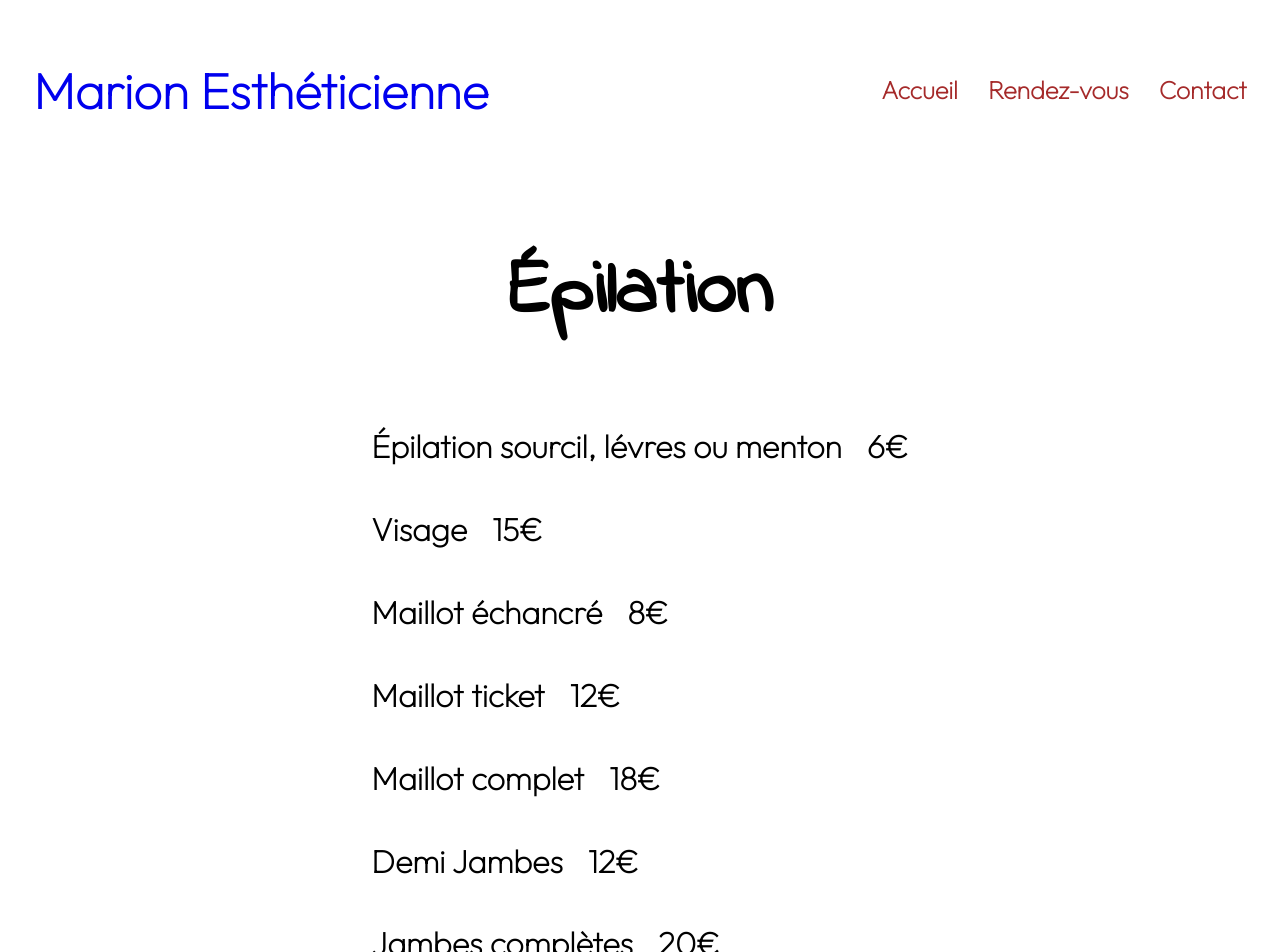
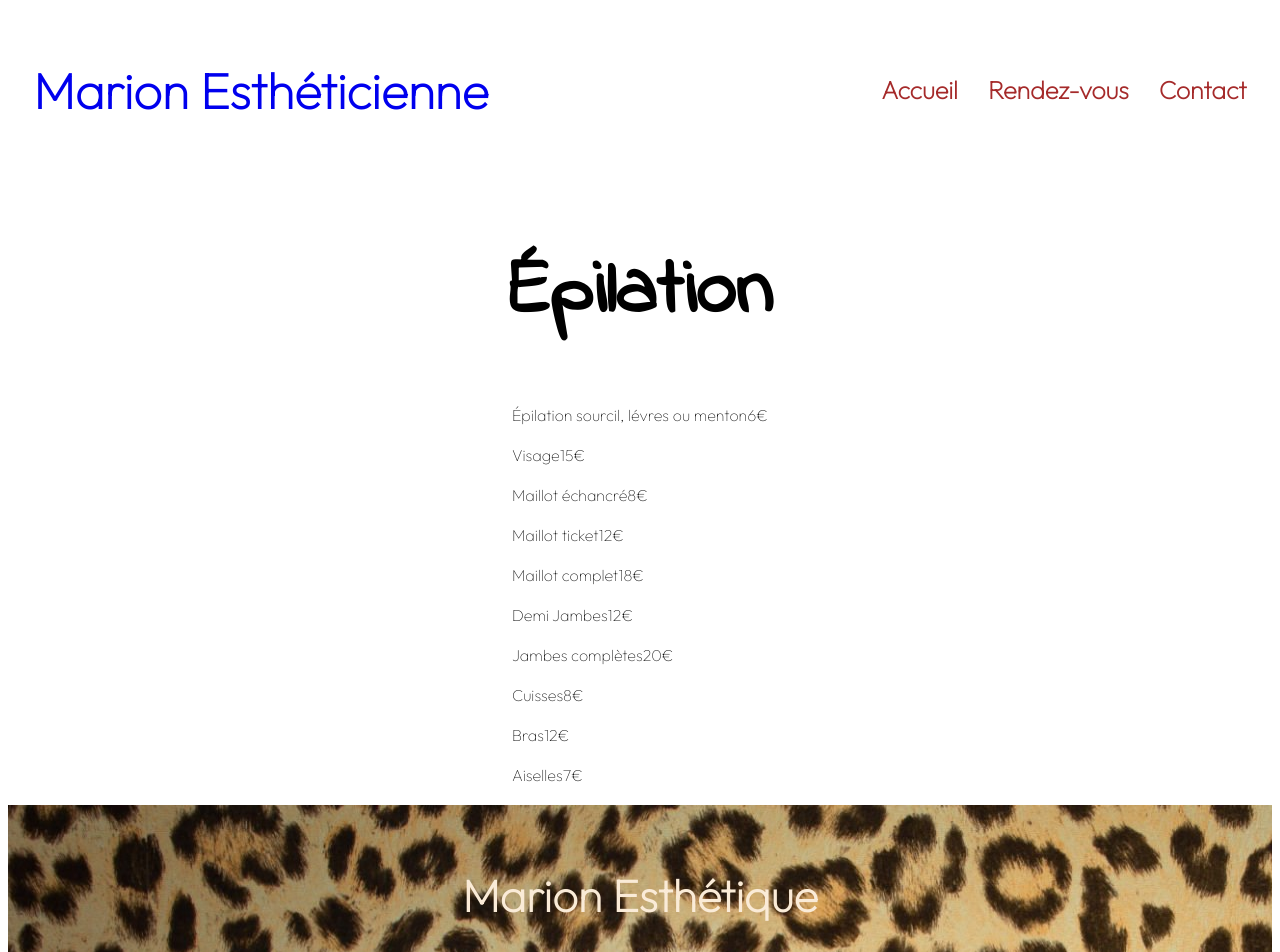
Before and after one commit to LeslieLobry/marion-projet, a React (Create React App) app: page /Prestation/1 in a window 1280 px wide. Shown: the top 952 px of the page. Built offline with nearby package versions, Linux system fonts and the light colour scheme.

Commit message:
suite
suite

```diff
--- /dev/null
+++ b/src/Components/Accordeon/accordeon.jsx
@@ -0,0 +1,30 @@
+import {useState} from "react";
+import "../Accordeon/accordeon.css"
+import chevron from "../../Assets/chevron.png"
+
+
+
+function Accordeon ({title, content}){
+    const [ open, close] = useState(false);
+    // if (content=== null){
+    //     <div className=""
+    // }
+
+    return (
+        <div className="accordion-container">
+            <div className="accordion"onClick={
+            ()=>close(!open)
+            }>
+            <div className="accordion-title" >{title}
+            </div>
+            <div className="chevron">
+            {close &&<img className={open ? 'chevron chevron_up':'chevron chevron_down'} src={chevron} alt="kasa"></img>}
+            </div>
+            </div>
+            <div className="accordion-content">
+               {open && <p>{content}</p>}
+            </div>
+        </div>
+    )
+ }
+ export default Accordeon
--- a/src/Components/Element/elements.jsx
+++ b/src/Components/Element/elements.jsx
@@ -1,91 +1,71 @@
 import prestation from "../../data/prestation.json"
 import { useParams } from "react-router-dom";
 import "../Element/elements.css"
+import Accordeon from "../Accordeon/accordeon";
 
 function Presta (){
 const { id } = useParams();
 const product = prestation.find((item) => item.id === id)
-const {presta1, presta2, presta3, presta4, presta5, presta6,presta7, presta8, presta9,presta10 }=product
+const {presta1, presta2, presta3, presta4, presta5, presta8, presta6, presta7, presta9, presta10 }=product
     return(
             <div className="contenant">
-            <div className="elmt">
-                <div className="nom">
-                    <h1>{presta1.nom}</h1>
-                </div>
-                <div className="prix">
-                    <h1>{presta1.prix}</h1>
+                <div className="logement-accordeon">
+                    <div className="description">
+                        <Accordeon title={presta1.nom+presta1.prix} content={presta1.description}>
+                        </Accordeon>
                     </div>
                 </div>
-            <div className="elmt">
-                <div className="nom">
-                    <h1>{presta2.nom}</h1>
-                </div>
-                <div className="prix">
-                    <h1>{presta2.prix}</h1>
+                <div className="logement-accordeon">
+                    <div className="description">
+                        <Accordeon title={presta2.nom+presta2.prix} content={presta1.description}>
+                        </Accordeon>
                     </div>
                 </div>
-            <div className="elmt">
-                <div className="nom">
-                    <h1>{presta3.nom}</h1>
-                </div>
-                <div className="prix">
-                    <h1>{presta3.prix}</h1>
+                <div className="logement-accordeon">
+                    <div className="description">
+                        <Accordeon title={presta3.nom+presta3.prix} content={presta3.description}>
+                        </Accordeon>
                     </div>
                 </div>
-            <div className="elmt">
-                <div className="nom">
-                    <h1>{presta4.nom}</h1>
-                </div>
-                <div className="prix">
-                    <h1>{presta4.prix}</h1>
+                <div className="logement-accordeon">
+                    <div className="description">
+                        <Accordeon title={presta4.nom+presta4.prix} content={presta4.description}>
+                        </Accordeon>
                     </div>
                 </div>
-            <div className="elmt">
-                <div className="nom">
-                    <h1>{presta5.nom}</h1>
-                </div>
-                <div className="prix">
-                    <h1>{presta5.prix}</h1>
+                <div className="logement-accordeon">
+                    <div className="description">
+                        <Accordeon title={presta5.nom+presta5.prix} content={presta5.description}>
+                        </Accordeon>
                     </div>
                 </div>
-            <div className="elmt">
-                <div className="nom">
-                    <h1>{presta6.nom}</h1>
-                </div>
-                <div className="prix">
-                    <h1>{presta6.prix}</h1>
+                <div className="logement-accordeon">
+                    <div className="description">
+                        <Accordeon title={presta6.nom+presta6.prix} content={presta6.description}>
+                        </Accordeon>
                     </div>
                 </div>
-            <div className="elmt">
-                <div className="nom">
-                    <h1>{presta7.nom}</h1>
-                </div>
-                <div className="prix">
-                    <h1>{presta7.prix}</h1>
+                <div className="logement-accordeon">
+                    <div className="description">
+                        <Accordeon title={presta7.nom+presta7.prix} content={presta7.description}>
+                        </Accordeon>
                     </div>
                 </div>
-            <div className="elmt">
-                <div className="nom">
-                    <h1>{presta8.nom}</h1>
-                </div>
-                <div className="prix">
-                    <h1>{presta8.prix}</h1>
+                <div className="logement-accordeon">
+                    <div className="description">
+                        <Accordeon title={presta8.nom+presta8.prix} content={presta8.description}>
+                        </Accordeon>
                     </div>
                 </div>
-            <div className="elmt">
-                <div className="nom">
-                    <h1>{presta9.nom}</h1>
+                <div className="logement-accordeon">
+                    <div className="description">
+                        <Accordeon title={presta9.nom+presta9.prix} content={presta9.description}>
+                        </Accordeon>
                     </div>
-                <div className="prix">
-                    <h1>{presta9.prix}</h1>
-                </div>
-            </div>
-            <div className="elmt">
-                <div className="nom">
-                    <h1>{presta10.nom}</h1>
-                </div>
-                <div className="prix">
-                    <h1>{presta10.prix}</h1>
+                </div> <div className="logement-accordeon">
+                    <div className="description">
+                        <Accordeon title={presta10.nom+presta10.prix} content={presta10.description}>
+                        </Accordeon>
                     </div>
                 </div>
             </div>
```
Also changed, not shown: src/Components/Epilation/épilation.jsx (deleted, +0 -15 lines), src/Assets/chevron.png (added), src/Components/Accordeon/accordeon.css (added). Lines whose indentation alone changed are shown as unchanged.
